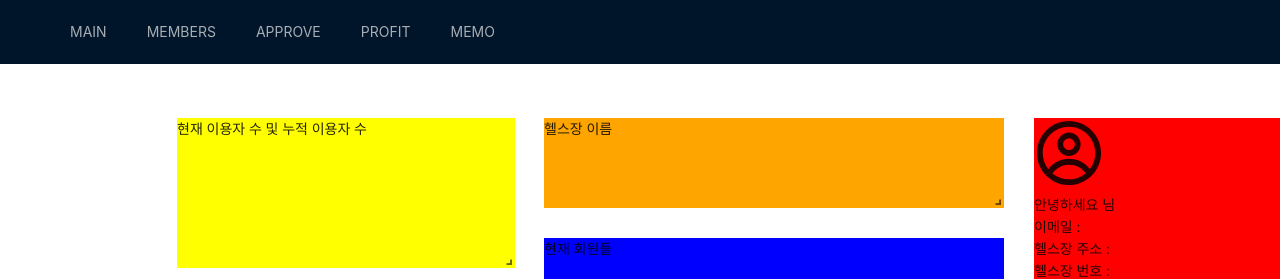
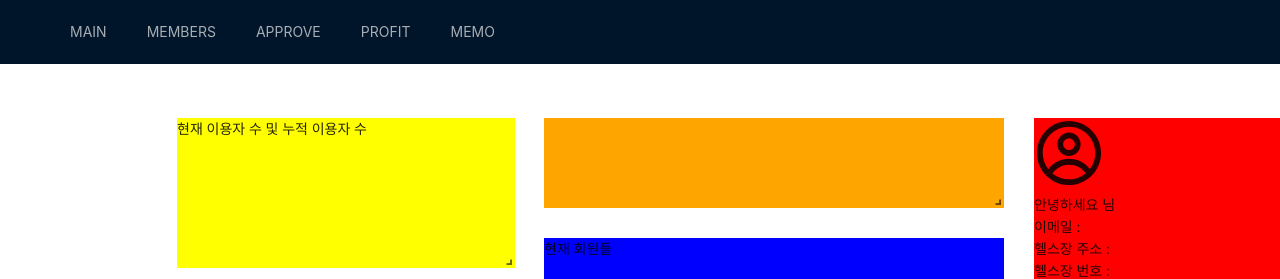
Before and after one commit to ENFT-Token/admin-client-web, a React (Create React App) app: page /home in a window 1280 px wide. Shown: the top 279 px of the page. Built offline with nearby package versions, Linux system fonts and the light colour scheme; the HTML template or start-up script is replaced by a standard one.

Commit message:
get : placeName at main

```diff
--- a/src/page/MainPage/index.tsx
+++ b/src/page/MainPage/index.tsx
@@ -7,8 +7,10 @@ import GridLayout from "react-grid-layout";
 import "react-grid-layout/css/styles.css";
 import "react-resizable/css/styles.css";
 import InfoWidget from '../../widget/InfoWidget';
+import { Rootstate } from '../../models';
+import { useSelector } from 'react-redux';
 export default function MainPage() {
-
+  const admin = useSelector((store: Rootstate) => store.admin.adminInfo);
   const layout = [
     { i: "관리자 정보", x: 8, y: 0, w: 3, h: 6},
     { i: "헬스장 이름", x: 4, y: 0, w: 4, h: 2, minW: 2, maxW: 4 },
@@ -34,7 +36,7 @@ export default function MainPage() {
         <div key="관리자 정보" style={{background:"red"}}>
           <InfoWidget/>
         </div>
-        <div key="헬스장 이름" style={{background:"orange"}}>헬스장 이름</div>
+        <div key="헬스장 이름" style={{background:"orange"}}>{admin?.place}</div>
         <div key="현재 회원들" style={{background:"blue"}}>현재 회원들</div>
         <div key="광고1" style={{background:"blue"}}>광고1</div>
         <div key="광고2" style={{background:"gray"}}>광고2</div>
```
